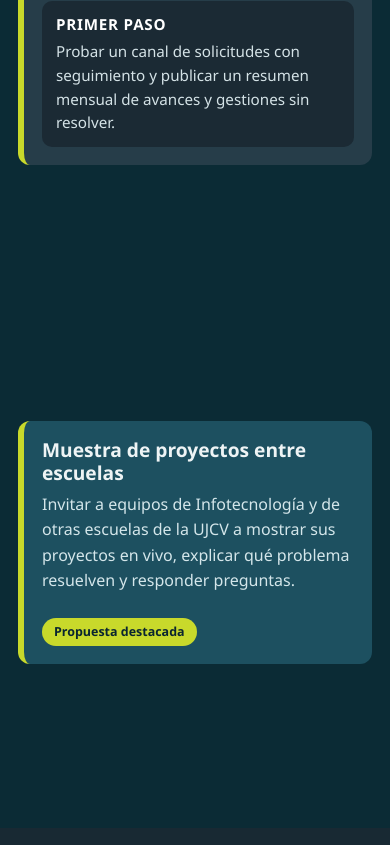
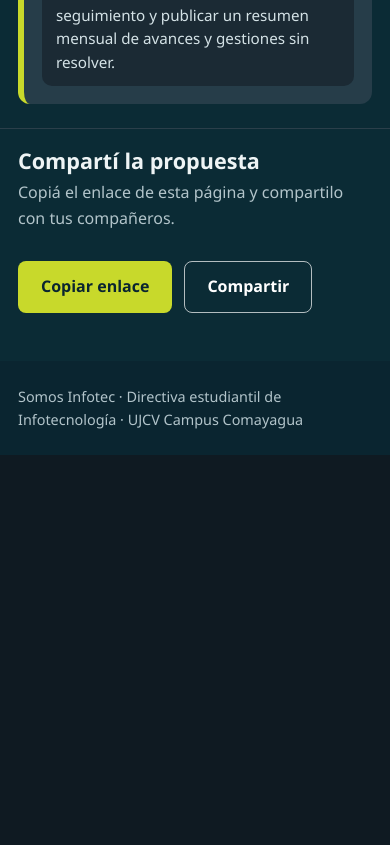
Before and after one commit to lealsama/somos-infotec-web, a plain HTML site: page index.html in a window 390 px wide. Shown: the part 3739-4584 px from the top of the page. After the commit the page ends 4194 px from the top, so only its background shows below. Drawn offline with Linux system fonts and the light colour scheme.

Commit message:
Cerrar la diapositiva de propuestas con el enlace para compartir

```diff
--- a/css/estilos.css
+++ b/css/estilos.css
@@ -13,7 +13,6 @@
   --tarjeta: #14404c;
   --tarjeta-activa: #263d49;
   --paso: #1b2a34;
-  --muestra: #1d5060;
   --lima: #c8d92b;
   --cian: #4fd8c8;
   --texto: #eef4f5;
@@ -158,13 +157,8 @@ a { color: inherit; }
 .detalle__paso { background: var(--paso); border-radius: 10px; padding: 16px 18px; }
 .detalle__paso-titulo { font-size: .8rem; font-weight: 700; text-transform: uppercase; letter-spacing: .05em; color: #fff !important; margin-bottom: 4px; }
 
-.muestra { margin-top: 30px; background: var(--muestra); border-left: 6px solid var(--lima); border-radius: var(--radio); padding: 26px 30px; display: flex; align-items: center; justify-content: space-between; gap: 24px; }
-.muestra h3 { font-size: 1.4rem; margin-bottom: 8px; }
-.muestra p { color: #d4e6ea; max-width: 62ch; }
-.chip { background: var(--lima); color: #0a2530; font-weight: 700; font-size: .78rem; padding: 4px 12px; border-radius: 999px; white-space: nowrap; }
-
 /* ---------- Compartir ---------- */
-.compartir { background: var(--fondo-1); padding: 56px 0; }
+.compartir { margin-top: 24px; padding: 20px 0; border-top: 1px solid var(--linea); }
 .compartir__fila { display: flex; align-items: center; justify-content: space-between; gap: 30px; flex-wrap: wrap; }
 .compartir__titulo { font-size: 1.6rem; margin-bottom: 6px; }
 .compartir p { color: var(--suave); }
@@ -218,7 +212,6 @@ a { color: inherit; }
   .pestanas::-webkit-scrollbar { display: none; }
   .pestana { flex: 0 0 160px; scroll-snap-align: start; }
   .detalle { grid-template-columns: 1fr; padding: 22px; gap: 18px; }
-  .muestra { flex-direction: column; align-items: flex-start; padding: 22px; }
   .compartir__acciones .boton { flex: 1 1 auto; }
 }
 
@@ -258,12 +251,6 @@ html.con-zoom, .con-zoom body, .con-zoom :is(.carrusel__pista, .pestanas) {
 
 /* Pantalla de fichas de integrantes */
 .fichas-equipo .recorrido-equipo { margin-top: 4px; }
-
-/* Última pantalla: muestra + compartir */
-.cierre { background: var(--fondo-prop); }
-.cierre > .contenedor { flex: 1; display: flex; flex-direction: column; justify-content: center; width: 100%; padding-top: 48px; padding-bottom: 48px; }
-.cierre .muestra { margin-top: 0; }
-.cierre > .compartir { padding: 40px 0; }
 
 /* Animación de entrada: solo opacidad y desplazamiento (muy livianos).
    Se desactiva si la persona pidió reducir el movimiento. */
@@ -374,10 +361,6 @@ html.con-zoom, .con-zoom body, .con-zoom :is(.carrusel__pista, .pestanas) {
   .detalle__paso { padding: 12px 14px; }
 
   /* Última pantalla */
-  .cierre > .contenedor { padding-top: 28px; padding-bottom: 24px; }
-  .muestra { padding: 18px; }
-  .muestra h3 { font-size: 1.2rem; }
-  .cierre > .compartir { padding: 24px 0; }
   .compartir__titulo { font-size: 1.35rem; }
 }
 
@@ -479,9 +462,7 @@ html.con-zoom, .con-zoom body, .con-zoom :is(.carrusel__pista, .pestanas) {
   .pestana__nombre { margin: 0; }
   .pestana[aria-selected="true"] { background: var(--lima); color: #0a2530; }
   .pestana[aria-selected="true"] .pestana__area { color: inherit; }
-  .detalle, .muestra { padding: 18px; }
-  .cierre > .contenedor { padding-block: 0 28px; }
-  .cierre > .compartir { padding-block: 24px; }
+  .detalle { padding: 18px; }
 }
 
 .propuestas__flechas { display: none; }
--- a/index.html
+++ b/index.html
@@ -7,7 +7,7 @@
   <meta name="description" content="Somos Infotec: planilla de directiva estudiantil de Infotecnología, UJCV Campus Comayagua. Conocé al equipo y nuestras propuestas.">
   <meta name="theme-color" content="#0a2530">
   <link rel="icon" href="img/icono.svg" type="image/svg+xml">
-  <link rel="stylesheet" href="css/estilos.css?v=flechas-11">
+  <link rel="stylesheet" href="css/estilos.css?v=compartir-12">
 </head>
 <body>
   <a class="saltar" href="#contenido">Saltar al contenido</a>
@@ -27,7 +27,6 @@
         <a href="#proposito">Propósito</a>
         <a href="#equipo">Equipo</a>
         <a href="#propuestas">Propuestas</a>
-        <a href="#muestra">Muestra</a>
       </nav>
     </div>
   </header>
@@ -134,17 +133,6 @@
         </div>
 
       </div>
-    </section>
-    <section id="muestra" data-menu="muestra" class="cierre" aria-labelledby="muestra-titulo">
-      <div class="contenedor">
-        <article class="muestra" aria-labelledby="muestra-titulo">
-          <div>
-            <h3 id="muestra-titulo"></h3>
-            <p id="muestra-texto"></p>
-          </div>
-          <span class="chip" id="muestra-etiqueta"></span>
-        </article>
-      </div>
     <!-- COMPARTIR -->
     <div class="compartir">
       <div class="contenedor compartir__fila">
@@ -166,7 +154,7 @@
 
   <noscript><p class="sin-js">Para ver el contenido completo, activá JavaScript en tu navegador.</p></noscript>
 
-  <script src="js/contenido.js?v=diapositivas-2"></script>
-  <script src="js/app.js?v=flechas-11"></script>
+  <script src="js/contenido.js?v=compartir-12"></script>
+  <script src="js/app.js?v=compartir-12"></script>
 </body>
 </html>
--- a/js/app.js
+++ b/js/app.js
@@ -45,9 +45,6 @@
     $("foto-grupal").alt = datos.fotoGrupal.descripcion;
 
     $("propuestas-intro").textContent = datos.propuestasIntro;
-    $("muestra-titulo").textContent = datos.muestra.titulo;
-    $("muestra-texto").textContent = datos.muestra.texto;
-    $("muestra-etiqueta").textContent = datos.muestra.etiqueta;
 
     $("comp-titulo").textContent = datos.compartir.titulo;
     $("comp-texto").textContent = datos.compartir.texto;
--- a/js/contenido.js
+++ b/js/contenido.js
@@ -84,12 +84,6 @@ window.CONTENIDO = {
     }
   ],
 
-  muestra: {
-    titulo: "Muestra de proyectos entre escuelas",
-    texto: "Invitar a equipos de Infotecnología y de otras escuelas de la UJCV a mostrar sus proyectos en vivo, explicar qué problema resuelven y responder preguntas.",
-    etiqueta: "Propuesta destacada"
-  },
-
   compartir: {
     titulo: "Compartí la propuesta",
     texto: "Copiá el enlace de esta página y compartilo con tus compañeros."
```
